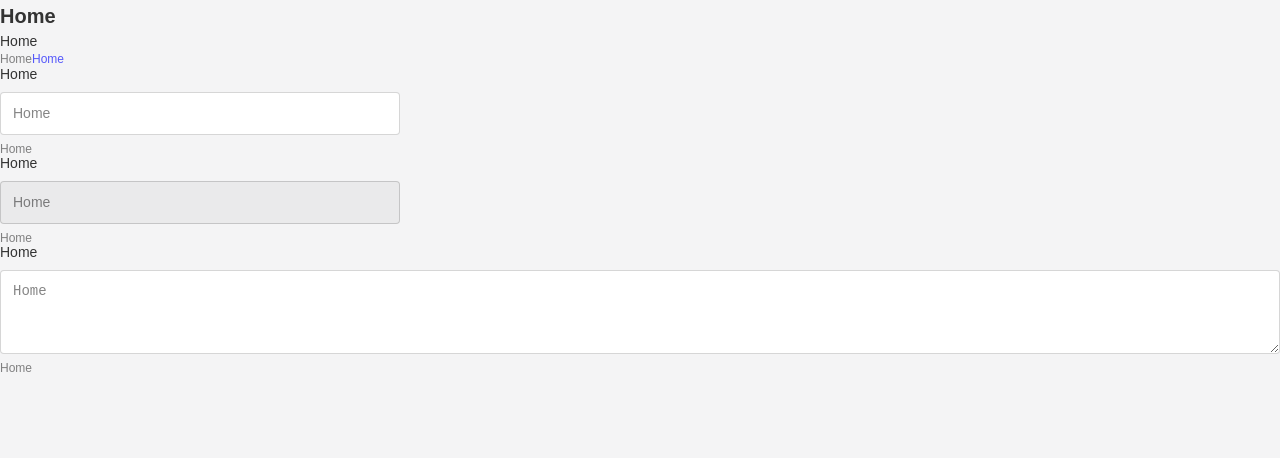
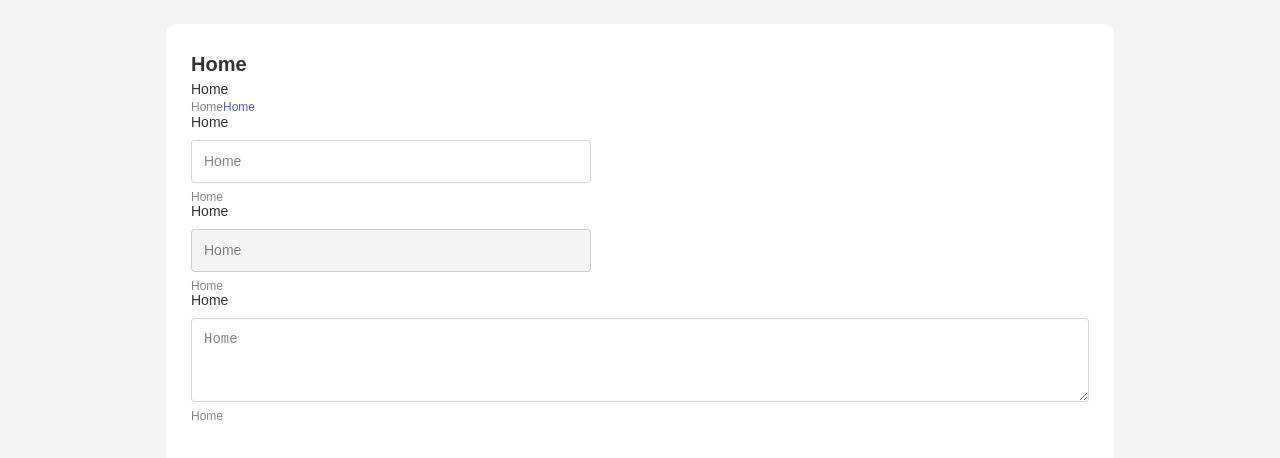
Before and after one commit to dapzer/cloud-form, a React (Vite) app: page / in a window 1280 px wide. Shown: the top 458 px of the page. Built offline with nearby package versions, Linux system fonts and the light colour scheme; a web font is replaced by a local one.

Commit message:
feat(ui): add paper and layout

```diff
--- /dev/null
+++ b/src/components/Layout/index.tsx
@@ -0,0 +1,15 @@
+import React from "react";
+
+interface LayoutProps {
+  children: React.ReactNode;
+}
+
+export const Layout = (props: LayoutProps) => {
+  const { children } = props;
+
+  return (
+    <main>
+      {children}
+    </main>
+  );
+};
--- /dev/null
+++ b/src/components/ui/Paper/index.tsx
@@ -0,0 +1,19 @@
+import React from "react";
+import styles from "./paper.module.scss"
+
+interface PaperProps {
+  children: React.ReactNode;
+}
+
+export const Paper = (props: PaperProps) => {
+  const { children } = props;
+
+  return (
+    <div className={styles.wrapper}>
+      <div className={styles.body}>
+        {children}
+      </div>
+    </div>
+
+  );
+};
--- /dev/null
+++ b/src/components/ui/Paper/paper.module.scss
@@ -0,0 +1,19 @@
+@import "@/styles/variables.scss";
+
+.wrapper {
+  width: 100%;
+  margin: 0 auto;
+  padding: $s-indent;
+  min-height: 100vh;
+  height: 100%;
+}
+
+.body {
+  height: 100%;
+  width: 100%;
+  max-width: $s-container;
+  background-color: $c-secondary;
+  border-radius: 12px 12px 0 0;
+  padding: 24px 25px;
+  margin: 0 auto;
+}
--- a/src/index.tsx
+++ b/src/index.tsx
@@ -1,13 +1,14 @@
 import { Typography } from "@/components/ui/Typography";
 import { Input } from "@/components/ui/Input";
 import { Textarea } from "@/components/ui/Textarea";
+import { Paper } from "@/components/ui/Paper";
 
 interface HomePageProps {
 }
 
 export const HomePage = (props: HomePageProps) => {
   return (
-    <div>
+    <Paper>
       <Typography variant="title" as={"h1"}>Home</Typography>
       <Typography variant="text">Home</Typography>
       <Typography variant="textSmall" as={"span"}>Home</Typography>
@@ -15,6 +16,6 @@ export const HomePage = (props: HomePageProps) => {
       <Input label="Home" placeholder="Home" error="Home" />
       <Input label="Home" placeholder="Home" error="Home" disabled />
       <Textarea label="Home" placeholder="Home" error="Home" />
-    </div>
+    </Paper>
   );
 };
--- a/src/router.tsx
+++ b/src/router.tsx
@@ -1,6 +1,7 @@
 import React from 'react';
 import { createBrowserRouter, RouterProvider } from "react-router-dom";
 import { HomePage } from "@/index.tsx";
+import { Layout } from "@/components/Layout";
 
 interface RouterProps {
 }
@@ -18,6 +19,8 @@ const router = createBrowserRouter([
 
 export const Router = (props: RouterProps) => {
   return (
-    <RouterProvider router={router}/>
+    <Layout>
+      <RouterProvider router={router}/>
+    </Layout>
   );
 };
--- a/src/styles/global.scss
+++ b/src/styles/global.scss
@@ -8,14 +8,16 @@ body {
   font-size: 16px;
 }
 
-* {
-  box-sizing: border-box;
-  padding: 0;
-  margin: 0;
+._next,
+html,
+body {
+  height: 100%;
 }
 
-html {
-  height: 100%;
+#root {
+  min-height: 100%;
+  display: flex;
+  flex-direction: column;
 }
 
 body {
--- a/src/styles/reset.scss
+++ b/src/styles/reset.scss
@@ -40,3 +40,8 @@ table {
   border-collapse: collapse;
   border-spacing: 0;
 }
+* {
+  box-sizing: border-box;
+  padding: 0;
+  margin: 0;
+}
```
